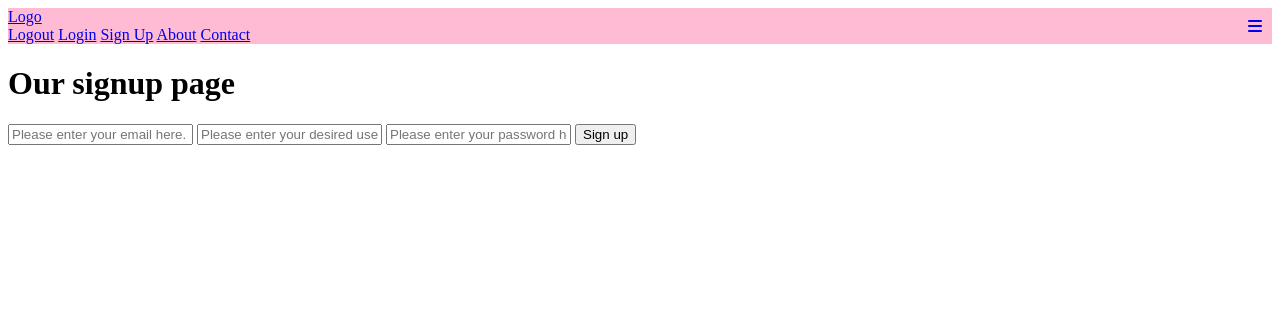
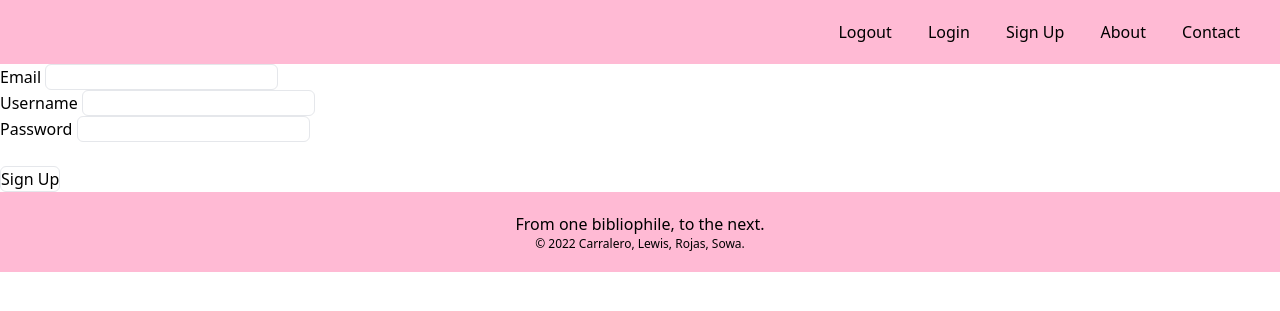
Before and after one commit to thegabe101/Lindsay-Noah-Gabe-Rojas-Project-2, a Node server app: template views/signup.handlebars in a window 1280 px wide. Shown: the top 311 px of the page. Run offline with Node 20, Linux system fonts and the light colour scheme; the template is opened without the code that fills it, so the values that code supplies are empty; some libraries are stand-ins or nearby versions.

Commit message:
set up sign up

```diff
--- a/views/signup.handlebars
+++ b/views/signup.handlebars
@@ -1,9 +1,16 @@
-<!--This form should be moved to its own page but just testing.-->
-<h1>Our signup page</h1>
-<form action="" id="signup-page">
-    <input type="text" name="login-email-signup" id="login-email-signup" placeholder="Please enter your email here.">
-    <input type="text" name="login-username-signup" id="login-username-signup" placeholder="Please enter your desired username here.">
-    <input type="text" name="login-password-signup" id="login-password-signup" placeholder="Please enter your password here.">
-    <button>Sign up</button>
-</form>
-<script src="/js/signup.js"
+        <section class="signupPage">
+            <form class="signupForm" id="signup-page">
+                <label for="login-email-signup">Email</label>
+                <input type="text" name="login-email-signup" id="login-email-signup" class="border rounded-md">
+                <br>
+                <label for="login-username-signup">Username</label>
+                <input type="text" name="login-username-signup" id="login-username-signup" class="border rounded-md">
+                <br>
+                <label for="login-password-signup">Password</label>
+                <input type="text" name="login-password-signup" id="login-password-signup" class="border rounded-md">
+                <br><br>
+                <button class="border rounded-md">Sign Up</button>
+            </form>
+
+        </section>
+<script src="/js/signup.js"></script>
```
Also changed, not shown: public/tailmain.html (+7 -1 lines).
